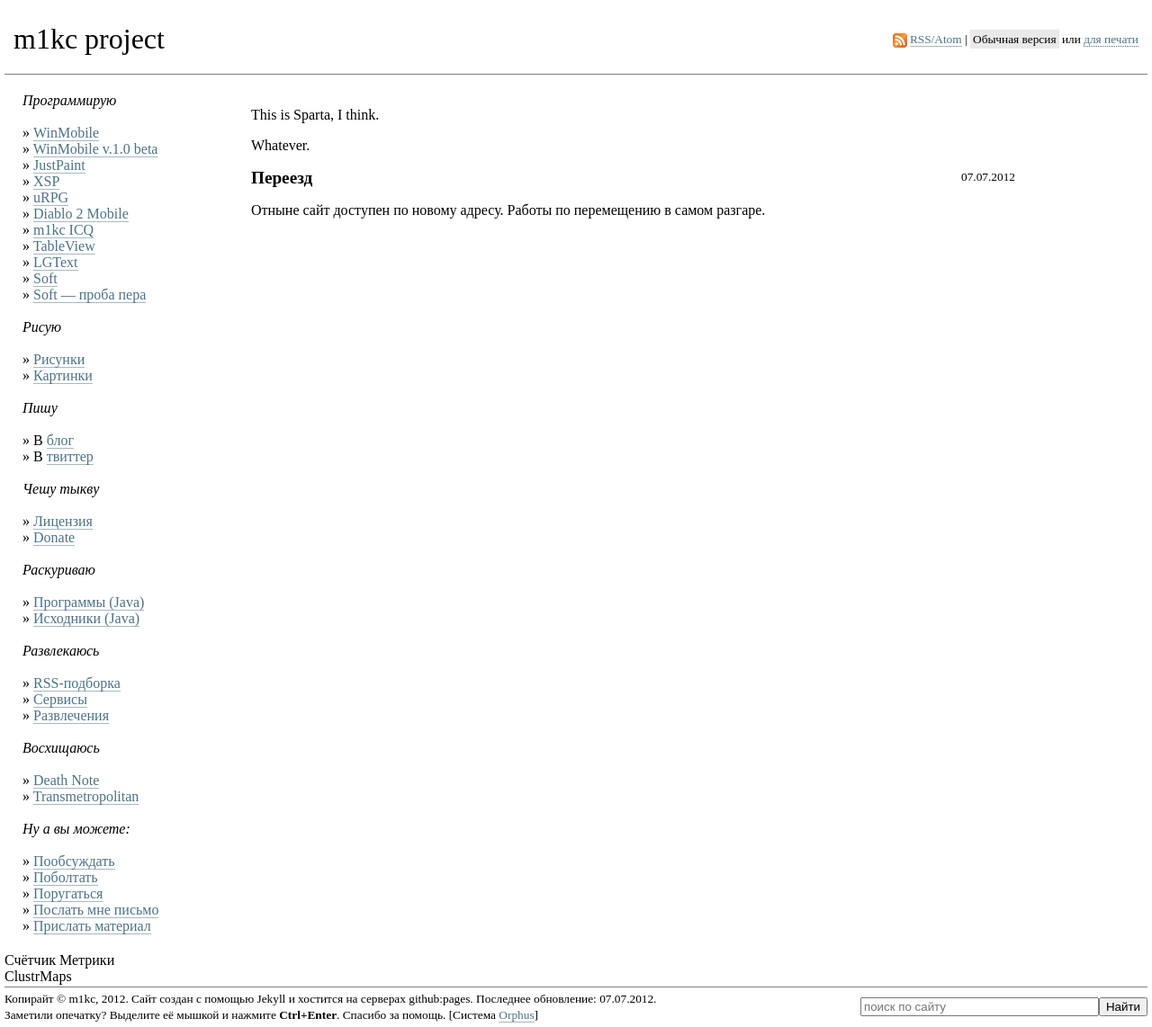
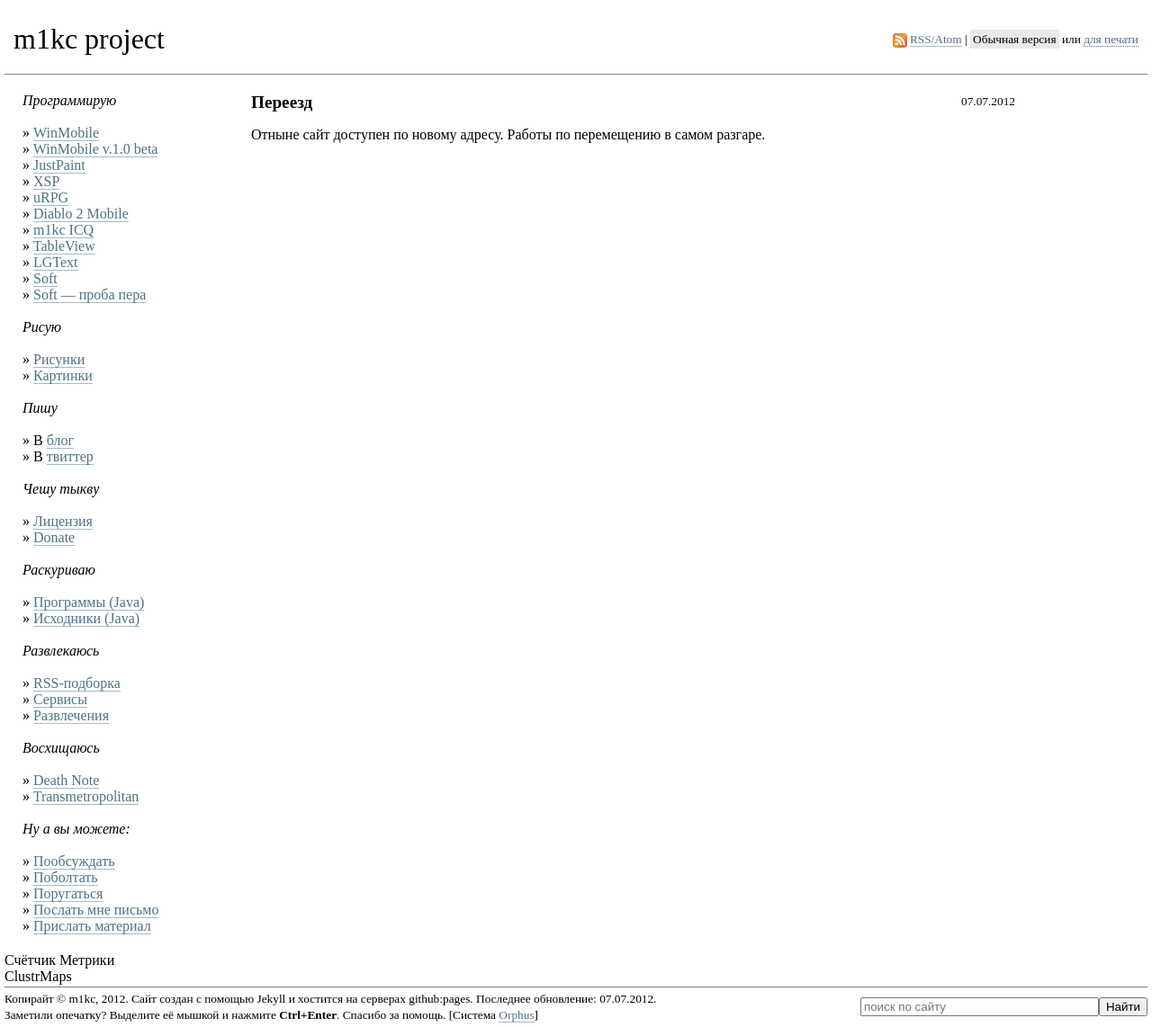
Before and after one commit to m1kc/m1kc.github.com, a Jekyll site: the page built from index.html, in a window 1280 px wide. Shown: the whole page at 90% size. Built offline with Jekyll 4.4.1, drawn with Linux system fonts in a browser that asks for light colours.

Commit message:
Changed main page.

```diff
--- a/_layouts/default.html
+++ b/_layouts/default.html
@@ -75,7 +75,9 @@
 					{% unless page.home %}
 						<a href="/">Главная</a> &raquo; {{ page.title }}<hr />
 					{% endunless %}
+					<!-- <content> -->
 					{{ content }}
+					<!-- </content> -->
 				</td>
 				<td style="width: 10%;" id="rightline" rowspan="2">
 					&nbsp;
--- a/index.html
+++ b/index.html
@@ -3,8 +3,6 @@ layout: default
 title: m1kc project
 home: true
 ---
-<p>This is Sparta, I think.</p>
-<p>Whatever.</p>
 
 {% for item in site.categories.news %}
 <div>
```
